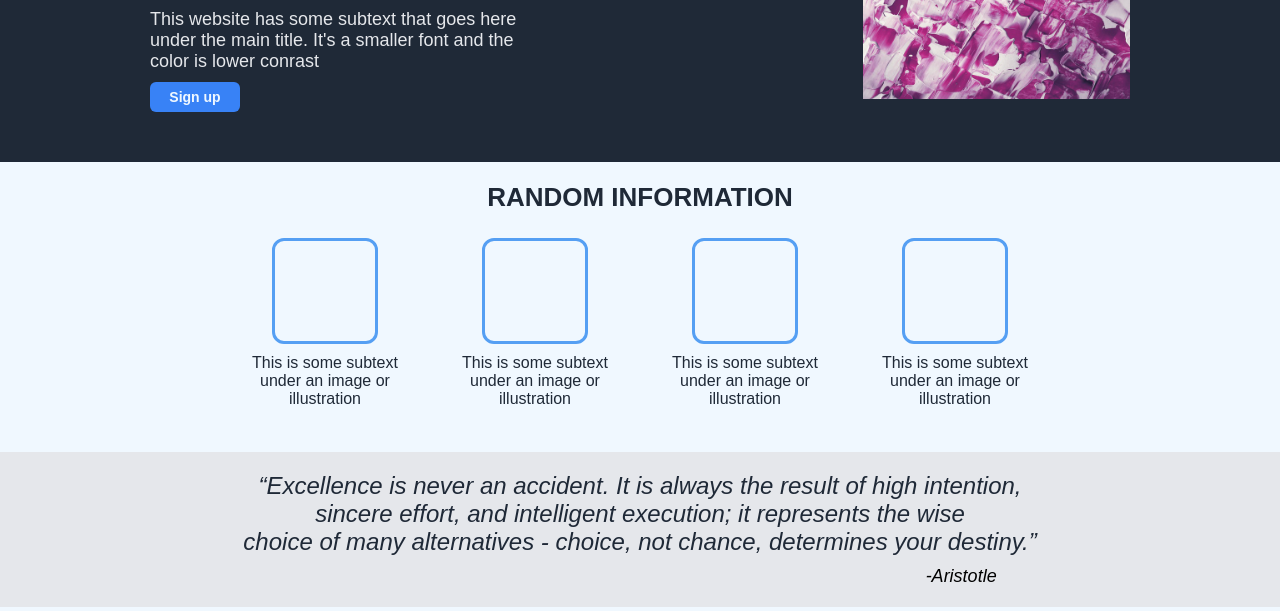
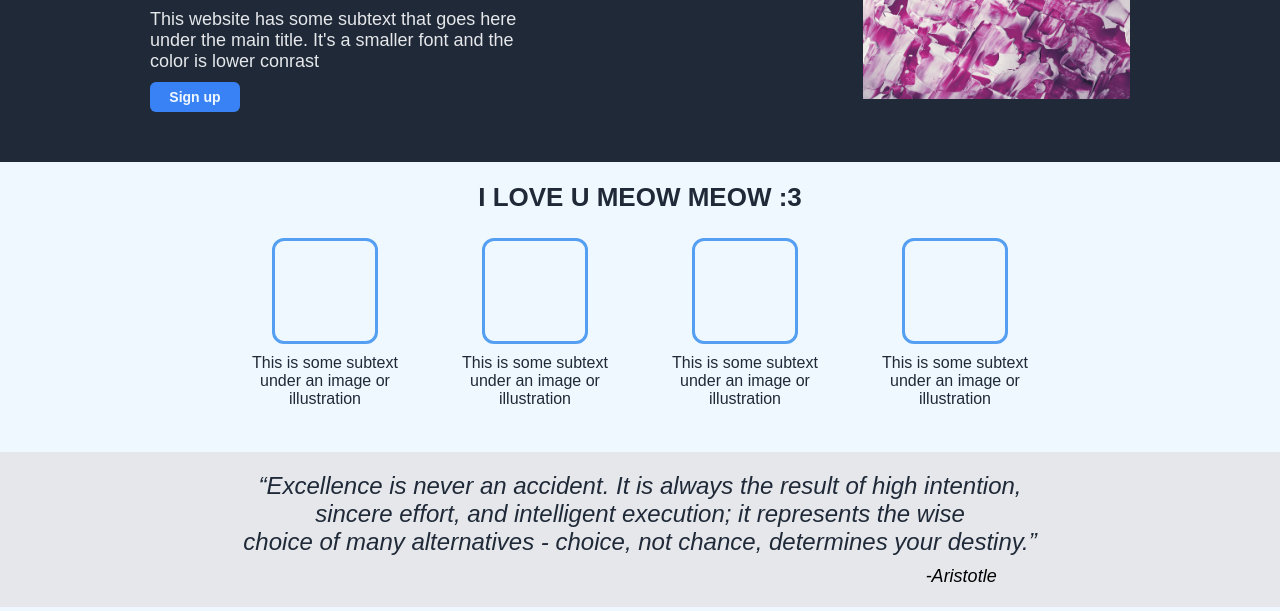
Before and after one commit to veykos/landing_page, a plain HTML site: page index.html in a window 1280 px wide. Shown: the part 189-800 px from the top of the page. Drawn offline with Linux system fonts and the light colour scheme.

Commit message:
Add love message for Kitten

```diff
--- a/index.html
+++ b/index.html
@@ -31,7 +31,7 @@
 
     <div class="main_body">
         <div class="body1">
-            <div class="random">RANDOM INFORMATION</div>
+            <div class="random">I LOVE U MEOW MEOW :3</div>
             <div class="square_holder">
                 <div class="card_holder">
                     <div class="square"></div>
```
